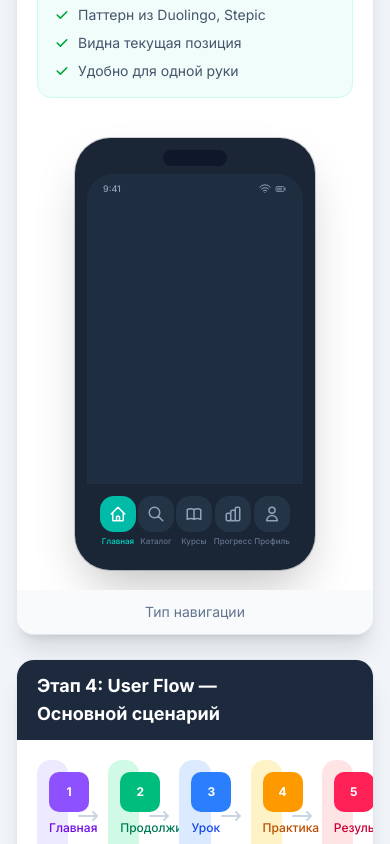
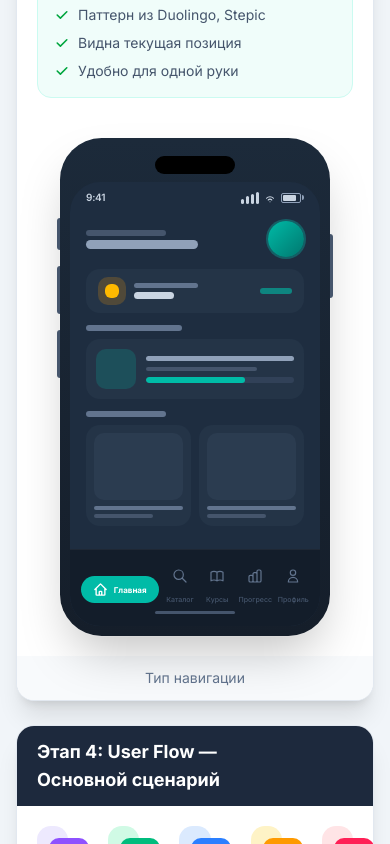
Before and after one commit to SecondNiceee/vir, a Next.js app: page /pdf2 in a window 390 px wide. Shown: the part 2400-3244 px from the top of the page. Built offline with nearby package versions, Linux system fonts and the light colour scheme.

Commit message:
feat: redesign phone shell UI with dynamic island and status bar
Co-authored-by: SecondNiceee <154639449+SecondNiceee@users.noreply.github.com>

```diff
--- a/app/pdf2/page.tsx
+++ b/app/pdf2/page.tsx
@@ -114,36 +114,128 @@ export default function Pdf2Page() {
             </div>
           </div>
           <div className="flex items-center justify-center">
-            <div className="bg-[#1a2535] rounded-[2.2rem] p-3 shadow-2xl ring-1 ring-slate-900/20" style={{ width: 240 }}>
-              {/* dynamic island / notch */}
-              <div className="flex justify-center mb-2">
-                <div className="w-16 h-4 bg-slate-900 rounded-full" />
+            {/* Phone shell */}
+            <div className="relative bg-gradient-to-b from-[#1c2a3a] to-[#151e2a] rounded-[2.6rem] shadow-2xl ring-1 ring-white/10" style={{ width: 270 }}>
+              {/* side buttons */}
+              <div className="absolute -left-[3px] top-20 w-[3px] h-8 bg-slate-600 rounded-l-sm" />
+              <div className="absolute -left-[3px] top-32 w-[3px] h-12 bg-slate-600 rounded-l-sm" />
+              <div className="absolute -left-[3px] top-48 w-[3px] h-12 bg-slate-600 rounded-l-sm" />
+              <div className="absolute -right-[3px] top-24 w-[3px] h-16 bg-slate-600 rounded-r-sm" />
+              {/* inner bezel */}
+              <div className="p-[10px]">
+                {/* dynamic island */}
+                <div className="flex justify-center pt-2 pb-2">
+                  <div className="w-20 h-[18px] bg-black rounded-full" />
                 </div>
-              <div className="bg-[#1e2d40] rounded-[1.6rem] overflow-hidden" style={{ aspectRatio: "9/16" }}>
+                {/* screen */}
+                <div className="bg-[#1e2d40] rounded-[1.9rem] overflow-hidden" style={{ aspectRatio: "9/16" }}>
                   <div className="h-full flex flex-col">
                     {/* status bar */}
-                  <div className="flex justify-between items-center px-4 py-2">
-                    <span className="text-[9px] text-slate-400 font-medium">9:41</span>
-                    <div className="flex items-center gap-1">
-                      <svg className="w-3 h-3 text-slate-400" fill="currentColor" viewBox="0 0 24 24"><path d="M1.5 8.5a13 13 0 0121 0M5 12a10 10 0 0114 0M8.5 15.5a6 6 0 017 0M12 19h.01" stroke="currentColor" strokeWidth={2} strokeLinecap="round" fill="none"/></svg>
-                      <svg className="w-3 h-3 text-slate-400" fill="currentColor" viewBox="0 0 24 24"><rect x="2" y="7" width="16" height="10" rx="2" stroke="currentColor" strokeWidth={1.5} fill="none"/><rect x="4" y="9" width="10" height="6" rx="1" fill="currentColor" opacity="0.6"/><path d="M20 10v4" stroke="currentColor" strokeWidth={2} strokeLinecap="round"/></svg>
+                    <div className="flex justify-between items-center px-4 pt-2 pb-1">
+                      <span className="text-[10px] text-slate-300 font-semibold tracking-tight">9:41</span>
+                      <div className="flex items-center gap-[5px]">
+                        {/* signal */}
+                        <div className="flex items-end gap-[2px] h-3">
+                          {[40, 60, 80, 100].map((h, i) => (
+                            <div key={i} className="w-[3px] bg-slate-300 rounded-sm" style={{ height: `${h}%`, opacity: i < 3 ? 1 : 1 }} />
+                          ))}
+                        </div>
+                        {/* wifi */}
+                        <svg className="w-3 h-3 text-slate-300" fill="none" stroke="currentColor" strokeWidth={2.2} viewBox="0 0 24 24">
+                          <path strokeLinecap="round" d="M5 12.5a9.5 9.5 0 0114 0M8.5 16a5 5 0 017 0M12 19.5h.01" />
+                        </svg>
+                        {/* battery */}
+                        <div className="flex items-center gap-[1px]">
+                          <div className="w-5 h-[10px] rounded-[2px] border border-slate-400 relative overflow-hidden p-[1px]">
+                            <div className="h-full w-4/5 bg-slate-300 rounded-[1px]" />
+                          </div>
+                          <div className="w-[2px] h-[5px] bg-slate-400 rounded-r-sm" />
                         </div>
                       </div>
-                  {/* screen body placeholder */}
-                  <div className="flex-1 bg-[#1e2d40]" />
-                  {/* Tab bar */}
-                  <div className="bg-[#1a2535] px-3 py-3 border-t border-slate-700/40">
-                    <div className="flex justify-around items-center">
-                      {TAB_ICONS.map(({ label, d }, i) => (
-                        <div key={label} className="flex flex-col items-center gap-1 min-w-0">
-                          <div className={`w-9 h-9 rounded-xl flex items-center justify-center ${i === 0 ? "bg-teal-500" : "bg-[#243447]"}`}>
-                            <svg className={`w-4.5 h-4.5 ${i === 0 ? "text-white" : "text-slate-400"}`} style={{ width: 18, height: 18 }} fill="none" stroke="currentColor" strokeWidth={2} viewBox="0 0 24 24">
+                    </div>
+                    {/* screen content */}
+                    <div className="flex-1 px-4 py-3 flex flex-col gap-3 overflow-hidden">
+                      {/* greeting */}
+                      <div className="flex justify-between items-center">
+                        <div>
+                          <div className="w-20 h-[6px] bg-slate-600 rounded-full mb-1" />
+                          <div className="w-28 h-[9px] bg-slate-400 rounded-full" />
+                        </div>
+                        <div className="w-9 h-9 rounded-full bg-gradient-to-br from-teal-500 to-teal-700 ring-2 ring-teal-400/30" />
+                      </div>
+                      {/* streak card */}
+                      <div className="bg-[#243447] rounded-xl px-3 py-2 flex items-center gap-2">
+                        <div className="w-7 h-7 rounded-lg bg-amber-500/20 flex items-center justify-center">
+                          <div className="w-3.5 h-3.5 rounded-sm bg-amber-400" />
+                        </div>
+                        <div className="flex-1">
+                          <div className="w-16 h-[5px] bg-slate-500 rounded-full mb-1" />
+                          <div className="w-10 h-[7px] bg-slate-300 rounded-full" />
+                        </div>
+                        <div className="w-8 h-[6px] bg-teal-500/60 rounded-full" />
+                      </div>
+                      {/* continue block */}
+                      <div>
+                        <div className="w-24 h-[6px] bg-slate-500 rounded-full mb-2" />
+                        <div className="bg-[#243447] rounded-xl p-2.5 flex gap-2.5">
+                          <div className="w-10 h-10 rounded-lg bg-teal-500/20 shrink-0" />
+                          <div className="flex-1 flex flex-col justify-center gap-1.5">
+                            <div className="w-full h-[5px] bg-slate-400 rounded-full" />
+                            <div className="w-3/4 h-[4px] bg-slate-600 rounded-full" />
+                            <div className="w-full h-1.5 bg-slate-700 rounded-full overflow-hidden">
+                              <div className="h-full w-2/3 bg-teal-500 rounded-full" />
+                            </div>
+                          </div>
+                        </div>
+                      </div>
+                      {/* course cards row */}
+                      <div>
+                        <div className="w-20 h-[6px] bg-slate-500 rounded-full mb-2" />
+                        <div className="flex gap-2">
+                          {[0, 1].map((i) => (
+                            <div key={i} className="flex-1 bg-[#243447] rounded-xl p-2">
+                              <div className="w-full aspect-[4/3] rounded-lg bg-slate-700/60 mb-1.5" />
+                              <div className="w-full h-[4px] bg-slate-500 rounded-full mb-1" />
+                              <div className="w-2/3 h-[4px] bg-slate-600 rounded-full" />
+                            </div>
+                          ))}
+                        </div>
+                      </div>
+                    </div>
+                    {/* ── Tab Bar ── */}
+                    <div className="bg-[#131d2a] border-t border-white/5 px-2 pt-2.5 pb-3">
+                      <div className="flex justify-around items-end">
+                        {TAB_ICONS.map(({ label, d }, i) => {
+                          const active = i === 0
+                          return (
+                            <div key={label} className="flex flex-col items-center gap-1">
+                              {active ? (
+                                /* active pill */
+                                <div className="flex items-center gap-1.5 bg-teal-500 rounded-2xl px-3 py-1.5">
+                                  <svg style={{ width: 15, height: 15 }} fill="none" stroke="white" strokeWidth={2.2} viewBox="0 0 24 24">
+                                    <path strokeLinecap="round" strokeLinejoin="round" d={d} />
+                                  </svg>
+                                  <span className="text-[8px] font-bold text-white leading-none">{label}</span>
+                                </div>
+                              ) : (
+                                /* inactive icon */
+                                <div className="w-8 h-8 rounded-xl flex items-center justify-center">
+                                  <svg style={{ width: 16, height: 16 }} fill="none" stroke="currentColor" strokeWidth={1.8} viewBox="0 0 24 24" className="text-slate-500">
                                     <path strokeLinecap="round" strokeLinejoin="round" d={d} />
                                   </svg>
                                 </div>
-                          <span className={`text-[8px] leading-tight font-medium ${i === 0 ? "text-teal-400" : "text-slate-500"}`}>{label}</span>
+                              )}
+                              {!active && (
+                                <span className="text-[7px] text-slate-600 font-medium leading-none">{label}</span>
+                              )}
                             </div>
-                      ))}
+                          )
+                        })}
+                      </div>
+                      {/* home indicator */}
+                      <div className="flex justify-center mt-2">
+                        <div className="w-20 h-[3px] bg-slate-600 rounded-full" />
+                      </div>
                     </div>
                   </div>
                 </div>
@@ -213,7 +305,7 @@ export default function Pdf2Page() {
           <div className="max-w-xs">
             <h4 className="font-semibold text-slate-900 mb-3 text-sm">Ключевые элементы:</h4>
             <ul className="space-y-2 text-sm text-slate-600">
-              {["Прогресс-бар в шапке урока", "Видео/медиа контент", "Блок теории с подсказками", "Иконка успеха + поздравление", "Статистика урока (XP, время)", "Достижение за серию"].map((t) => (
+              {["Прог��есс-бар в шапке урока", "Видео/медиа контент", "Блок теории с подсказками", "Иконка успеха + поздравление", "Статистика урока (XP, время)", "Достижение за серию"].map((t) => (
                 <li key={t} className="flex items-start gap-2"><span className="text-blue-500 mt-0.5">–</span><span>{t}</span></li>
               ))}
             </ul>
```
Lines whose indentation alone changed are shown as unchanged.
